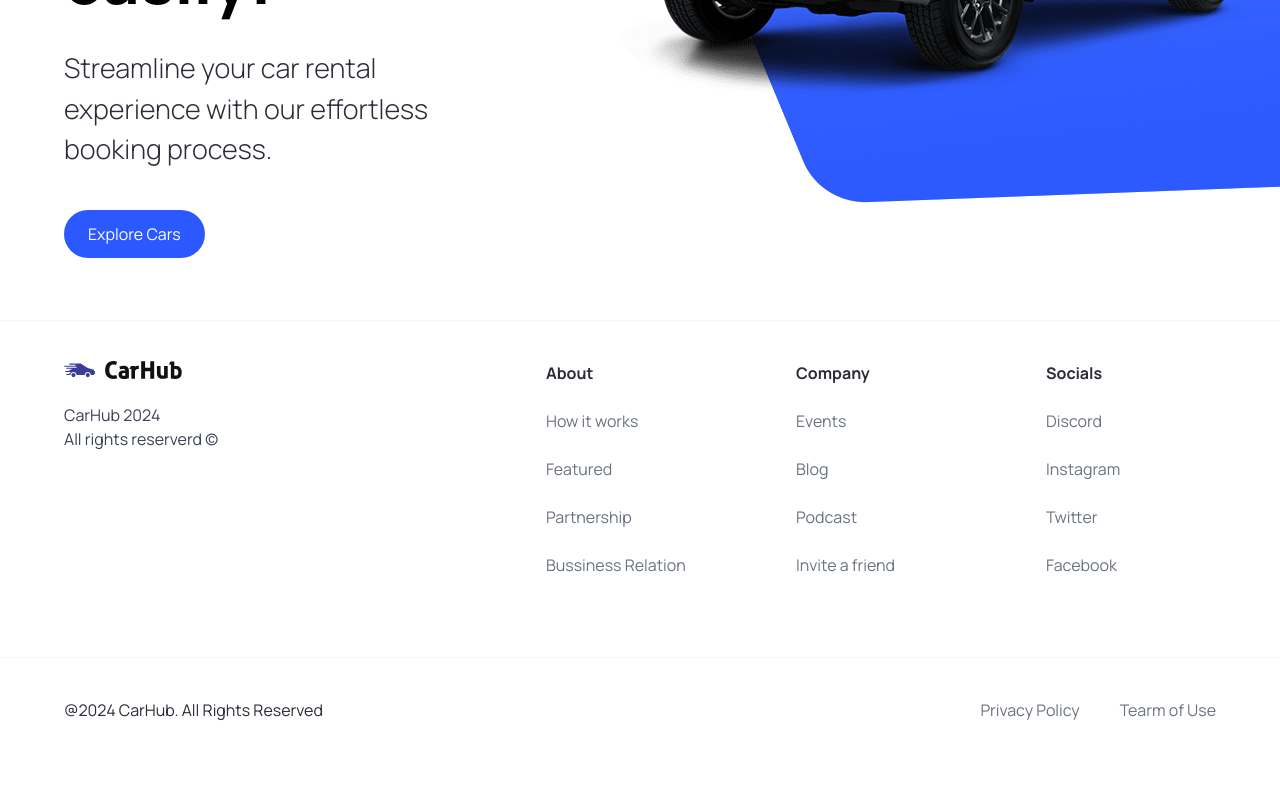
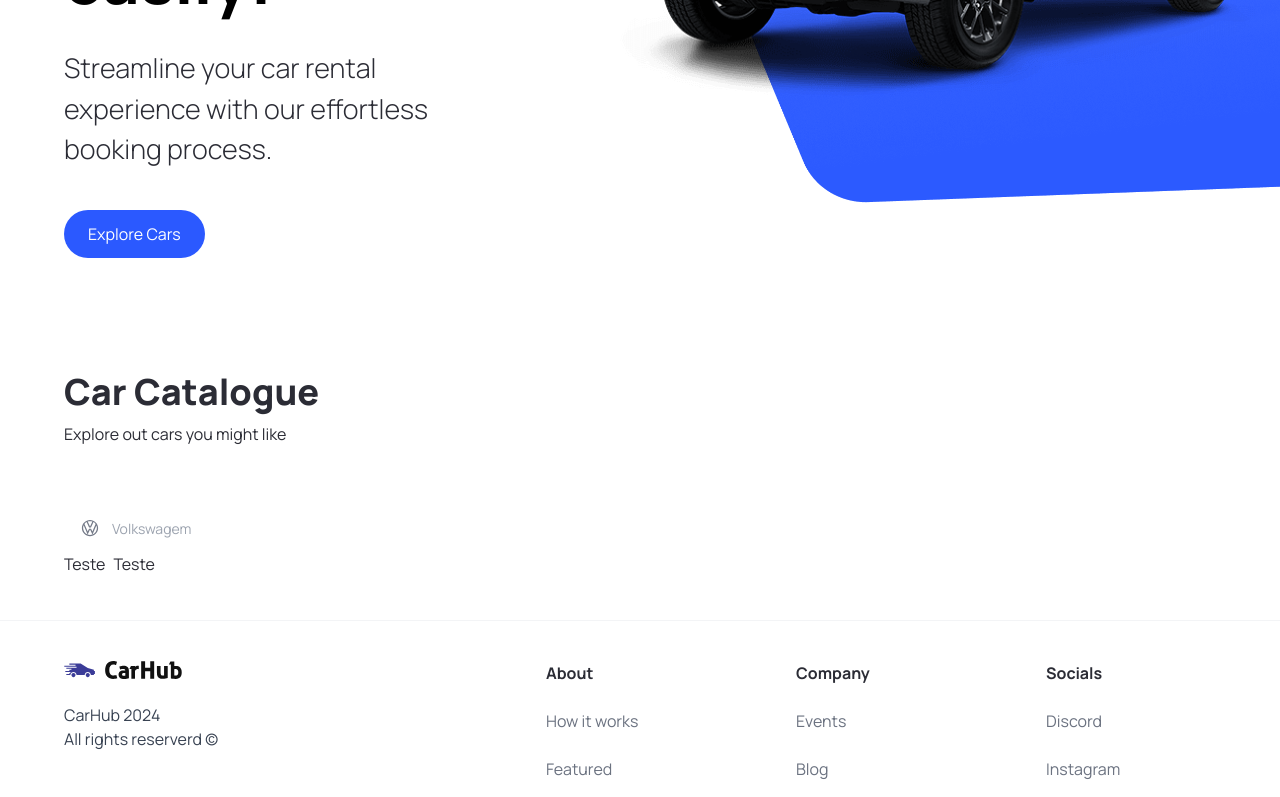
Before and after one commit to RabbitDeWitt/carhub, a Next.js app: page / in a window 1280 px wide. Shown: the part 500-1297 px from the top of the page. Before the commit the page ends 1262 px from the top, so only its background shows below. Built offline with nearby package versions, Linux system fonts and the light colour scheme.

Commit message:
feat: combobox and filtering manufacturers

```diff
--- a/src/app/page.tsx
+++ b/src/app/page.tsx
@@ -1,9 +1,27 @@
-import { Hero } from "@/components";
+import { CustomFilter, Hero, SearchBar } from "@/components";
 
 export default function Home() {
   return (
     <main className="overflow-hidden">
       <Hero />
+      <div className="mt-12 sm:px-16 px-6 py-6 max-w-[1440px] mx-auto" id="discover">
+        <div className="flex flex-col items-start justify-start gap-y-2.5 text-black-100">
+          <h2 className="text-4xl font-extrabold">
+            Car Catalogue
+          </h2>
+          <p>
+            Explore out cars you might like
+          </p>
+
+          <div className="mt-12 w-full flex-between items-center flex-wrap gap-5">
+            <SearchBar />
+            <div className="flex justify-start flex-wrap items-center gap-2">
+              <CustomFilter title="fuel" />
+              <CustomFilter title="year" />
+            </div>
+          </div>
+        </div>
+      </div>
     </main>
   );
 }
--- /dev/null
+++ b/src/components/CustomFilter/CustomFilter.tsx
@@ -0,0 +1,11 @@
+import { CustomFilterProps } from "@/types"
+
+const CustomFilter = ({ title }: CustomFilterProps) => {
+  return (
+    <div>
+      Teste
+    </div>
+  )
+}
+
+export default CustomFilter
--- /dev/null
+++ b/src/components/SearchBar/SearchBar.tsx
@@ -0,0 +1,23 @@
+"use client"
+import { useEffect, useState } from "react"
+import SearchManufacturer from "../SearchManufacturer/SearchManufacturer"
+
+const SearchBar = () => {
+  const [manufacturer, setManufacturer] = useState('')
+  useEffect(() => console.log(manufacturer), [manufacturer])
+  return (
+    <form
+      className="flex items-center justify-start max-sm:flex-col w-full relative max-sm:gap-4 max-w-3xl"
+      onSubmit={() => { }}
+    >
+      <div className="flex-1 max-sm:w-full flex justify-start items-center relative">
+        <SearchManufacturer
+          manufacturer={manufacturer}
+          setManufacturer={setManufacturer}
+        />
+      </div>
+    </form>
+  )
+}
+
+export default SearchBar
--- /dev/null
+++ b/src/components/SearchManufacturer/SearchManufacturer.tsx
@@ -0,0 +1,90 @@
+"use client"
+
+import { Combobox, Transition } from "@headlessui/react"
+import { SearchManufacturerProps } from "@/types"
+import Image from "next/image"
+import { Fragment, useState } from "react"
+import { manufacturers } from "@/constants"
+
+const SearchManufacturer = ({ manufacturer, setManufacturer }: SearchManufacturerProps) => {
+  const [query, setQuery] = useState('')
+
+  const filteredManufacturers =
+    query === '' ?
+      manufacturers :
+      manufacturers.filter(item => (
+        item.toLowerCase()
+          .replace(/\s+/g, "")
+          .includes(query.toLowerCase().replace(/\s+/g, "")
+          )))
+
+  return (
+    <div className="flex-1 max-sm:w-full flex justify-start items-center">
+      <Combobox
+        value={manufacturer}
+        onChange={setManufacturer}
+      >
+        <div className="relative w-full">
+          <Combobox.Button className="absolute top-[14px]">
+            <Image
+              src='/car-logo.svg'
+              alt="Car Logo"
+              width={20}
+              height={20}
+              className="ml-4"
+            />
+          </Combobox.Button>
+          <Combobox.Input
+            className="w-full h-[48px] pl-12 p-4 rounded-l-full max-sm:rounded-full bg-light-white outline-none cursor-pointer text-sm"
+            placeholder="Volkswagem"
+            displayValue={(manufacturer: string) => manufacturer}
+            onChange={e => setQuery(e.target.value)}
+          />
+
+          <Transition
+            as={Fragment}
+            leave="transtion ease-in duration-100"
+            leaveFrom="opacity-100"
+            leaveTo="opacity-0"
+            afterLeave={() => setQuery('')}
+          >
+            <Combobox.Options>
+              {filteredManufacturers.map(item => (
+                <Combobox.Option
+                  key={item}
+                  value={item}
+                  className={({ active }) => `
+                    relative cursor-default select-none py-2 pl-10 pr-4
+                    ${active ? 'bg-primary-blue text-white' : 'text-gray-900'}
+                  `}
+                >
+                  {({ selected, active }) => (
+                    <>
+                      <span
+                        className={`block truncate ${selected ? 'font-medium' : 'font-normal'
+                          }`}
+                      >
+                        {item}
+                      </span>
+                      {selected ? (
+                        <span
+                          className={`absolute inset-y-0 left-0 flex items-center pl-3 ${active ? 'text-white' : 'text-teal-600'
+                            }`}
+                        >
+                        </span>
+                      ) : null}
+                    </>
+                  )}
+                </Combobox.Option>
+              ))
+              }
+            </Combobox.Options>
+
+          </Transition>
+        </div>
+      </Combobox>
+    </div>
+  )
+}
+
+export default SearchManufacturer
--- a/src/components/hero/Hero.tsx
+++ b/src/components/hero/Hero.tsx
@@ -1,5 +1,5 @@
 import Image from "next/image"
-import Button from "../button/Button"
+import Button from "../Button/Button"
 
 const Hero = () => {
   return (
--- a/src/components/navbar/Navbar.tsx
+++ b/src/components/navbar/Navbar.tsx
@@ -1,7 +1,7 @@
 import Link from "next/link"
 import Image from "next/image"
 
-import Button from "../button/Button"
+import Button from "../Button/Button"
 
 const Navbar = () => {
   return (
--- a/src/constants/index.ts
+++ b/src/constants/index.ts
@@ -1,3 +1,47 @@
+export const manufacturers = [
+  "Acura",
+  "Alfa Romeo",
+  "Aston Martin",
+  "Audi",
+  "Bentley",
+  "BMW",
+  "Buick",
+  "Cadillac",
+  "Chevrolet",
+  "Chrysler",
+  "Citroen",
+  "Dodge",
+  "Ferrari",
+  "Fiat",
+  "Ford",
+  "GMC",
+  "Honda",
+  "Hyundai",
+  "Infiniti",
+  "Jaguar",
+  "Jeep",
+  "Kia",
+  "Lamborghini",
+  "Land Rover",
+  "Lexus",
+  "Lincoln",
+  "Maserati",
+  "Mazda",
+  "McLaren",
+  "Mercedes-Benz",
+  "MINI",
+  "Mitsubishi",
+  "Nissan",
+  "Porsche",
+  "Ram",
+  "Rolls-Royce",
+  "Subaru",
+  "Tesla",
+  "Toyota",
+  "Volkswagen",
+  "Volvo",
+];
+
 export const footerLinks = [
   {
     title: "About",
```
Also changed, not shown: package.json (+6 -5 lines), src/components/index.ts (+11 -6 lines), src/types/index.ts (+9 -0 lines), 1 other file (tests, documents, lock files or other folders).
